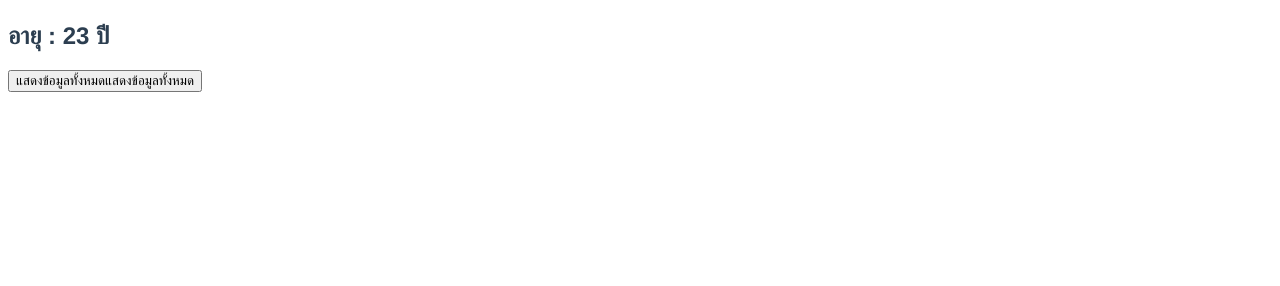
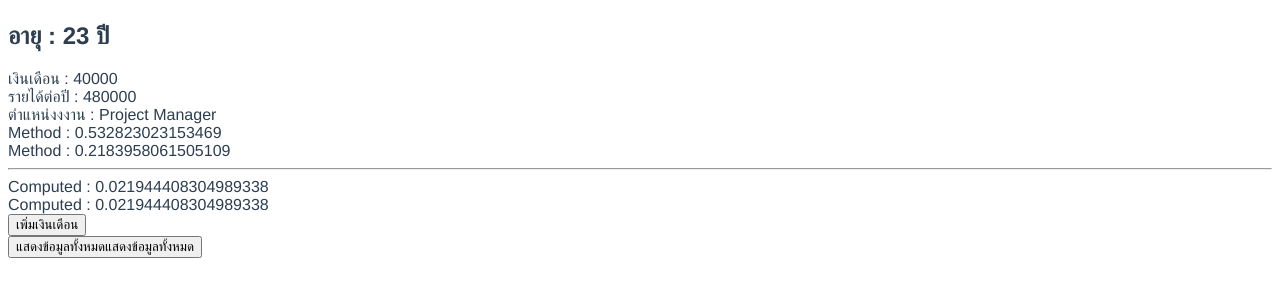
Before and after one commit to YOT-ANAN/vue_basic, a Vue app: page / in a window 1280 px wide. Shown: the part 380-666 px from the top of the page. Built offline with nearby package versions, Linux system fonts and the light colour scheme.

Commit message:
learn about computed และ watch

```diff
--- a/src/App.vue
+++ b/src/App.vue
@@ -15,9 +15,20 @@
       <button type="submit">บันทึก</button>
     </form>
     <!-- event input โดยใช้ v-on -->
-    <h1>ชื่อ-นามสกุล : {{ getFullName() }}</h1>
+    <h1>ชื่อ-นามสกุล : {{ getFullName }}</h1>
     <h1>ชื่อเล่น: {{ nickname }}</h1>
     <h1>อายุ : {{ age }} ปี</h1>
+    <div>เงินเดือน : {{ salary }}</div>
+    <div>รายได้ต่อปี : {{ getIncome }}</div>
+    <div>ตำแหน่งงงาน : {{ getDepartmnet }}</div>
+    <div>Method : {{ getRandomByMethod() }}</div>
+    <div>Method : {{ getRandomByMethod() }}</div>
+    <hr />
+    <div>Computed : {{ getRandomByComputed }}</div>
+    <div>Computed : {{ getRandomByComputed }}</div>
+    <div>
+      <button @click="addSalary(5000)">เพิ่มเงินเดือน</button>
+    </div>
     <div>
       <button @click="toggleVisible">
         {{ isVisible ? "ซ่อน" : "แสดงข้อมูลทั้งหมด" }}แสดงข้อมูลทั้งหมด
@@ -49,7 +60,6 @@
     </div>
   </section>
 </template>
-
 <script>
 export default {
   name: "App",
@@ -71,12 +81,10 @@ export default {
         status: false,
       },
       isVisible: false,
+      salary: 40000,
     };
   },
   methods: {
-    getFullName() {
-      return this.firstname + " " + this.lastname;
-    },
     showData() {
       alert(`${this.firstname} ${this.lastname}`);
     },
@@ -97,6 +105,36 @@ export default {
     toggleVisible() {
       this.isVisible = !this.isVisible;
     },
+    getRandomByMethod() {
+      return Math.random();
+    },
+    addSalary(value) {
+      this.salary += value;
+    },
+  },
+  computed: {
+    getFullName() {
+      return this.firstname + " " + this.lastname;
+    },
+    getRandomByComputed() {
+      return Math.random();
+    },
+    getIncome() {
+      return this.salary * 12;
+    },
+    getDepartmnet() {
+      return this.salary > 35000 ? "Project Manager" : "Programer";
+    },
+  },
+  watch: {
+    salary(value) {
+      if (value > 50000) {
+        alert("เงินเดือนไม่ควรเกิน 50000");
+        setTimeout(()=>{
+          this.salary = 20000;
+        },100)
+      }
+    },
   },
 };
 </script>
```
